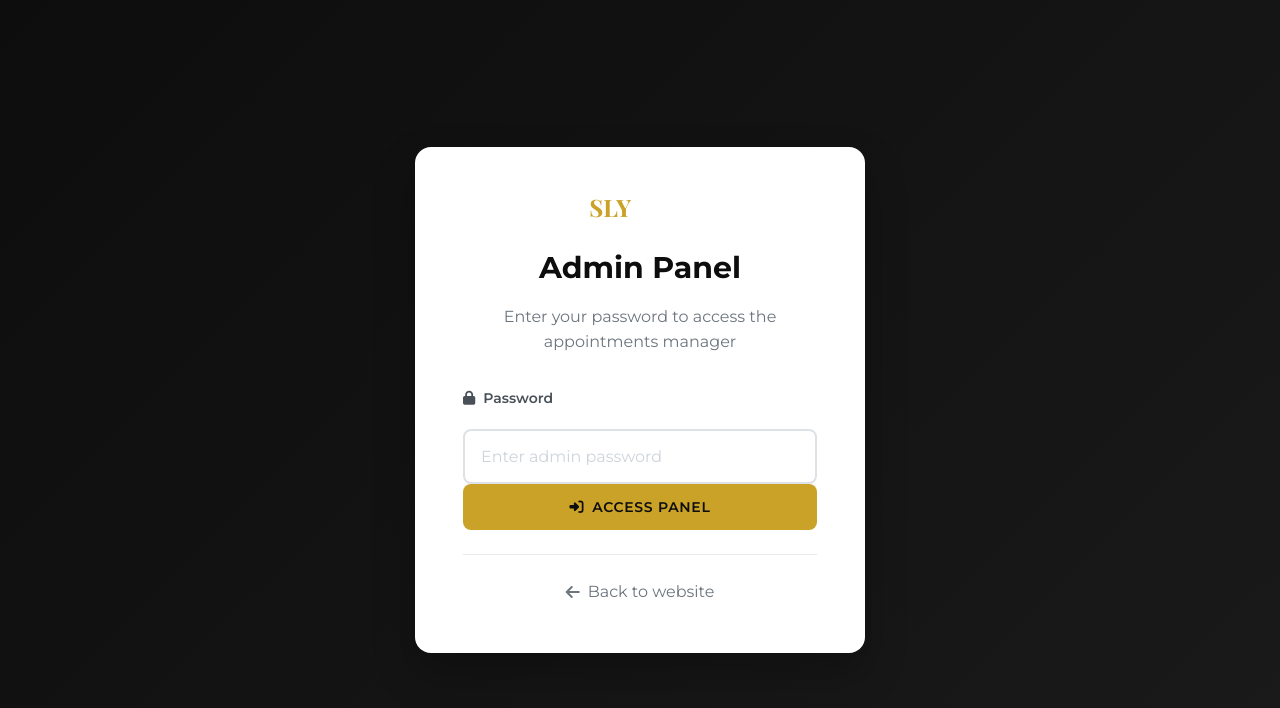
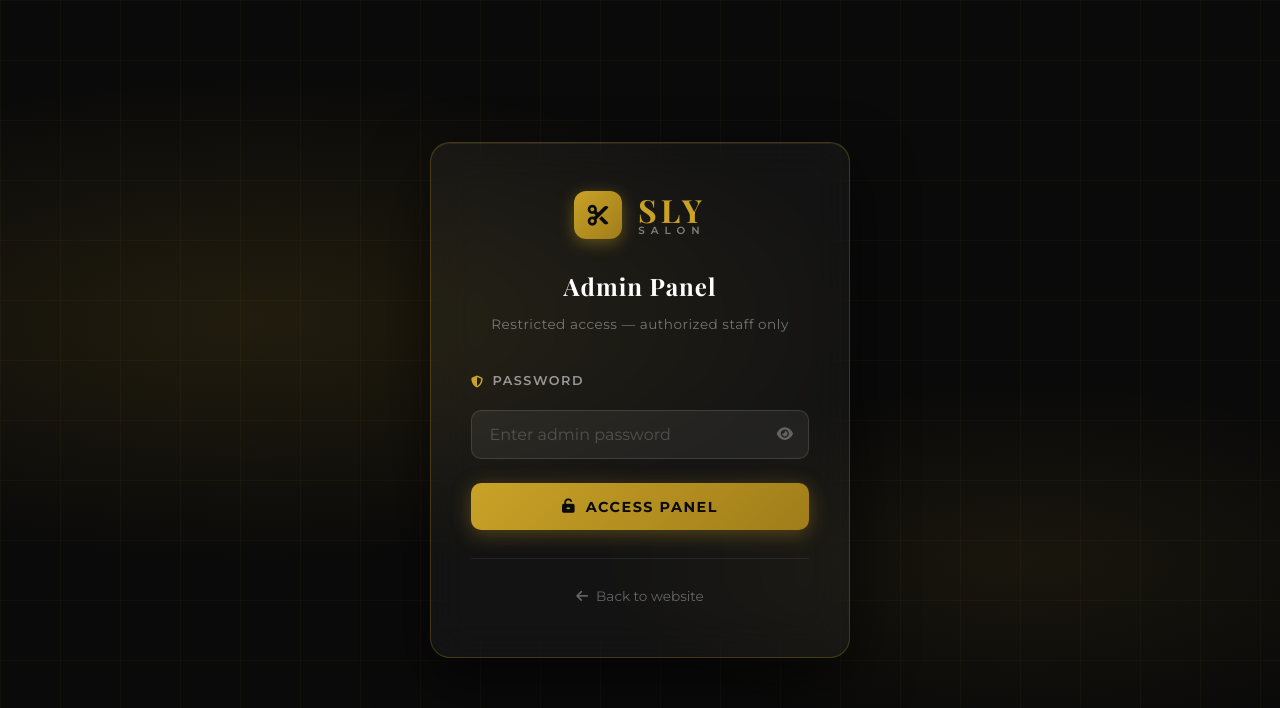
Before and after one commit to danielcortes2/barbershop-SLY-frontend, a website: page admin.html in a window 1280 px wide. Drawn offline with nearby package versions, Linux system fonts and the light colour scheme.

Commit message:
design: professional dark/gold login page with glassmorphism

```diff
--- a/admin.html
+++ b/admin.html
@@ -19,22 +19,27 @@
 <body>
     <!-- Login Screen -->
     <div class="admin-login" id="adminLogin">
+        <div class="login-bg-lines"></div>
         <div class="login-container">
             <div class="login-header">
+                <div class="login-brand">
+                    <div class="login-scissors"><i class="fas fa-cut"></i></div>
                     <div class="logo">
                         <span class="logo-text">SLY</span>
                         <span class="logo-sub">SALON</span>
                     </div>
+                </div>
                 <h2>Admin Panel</h2>
-                <p>Enter your password to access the appointments manager</p>
+                <p>Restricted access &mdash; authorized staff only</p>
             </div>
 
             <form class="login-form" id="loginForm">
-                <div class="form-group">
+                <div class="form-group login-field">
                     <label for="adminPassword">
-                        <i class="fas fa-lock"></i>
+                        <i class="fas fa-shield-alt"></i>
                         Password
                     </label>
+                    <div class="login-input-wrap">
                         <input
                             type="password"
                             id="adminPassword"
@@ -42,11 +47,15 @@
                             required
                             autocomplete="current-password"
                         >
+                        <button type="button" class="toggle-password" id="togglePassword" tabindex="-1" aria-label="Show password">
+                            <i class="fas fa-eye" id="toggleIcon"></i>
+                        </button>
+                    </div>
                 </div>
 
-                <button type="submit" class="btn btn-primary btn-block">
-                    <i class="fas fa-sign-in-alt"></i>
-                    Access Panel
+                <button type="submit" class="btn btn-primary btn-block login-btn" id="loginSubmitBtn">
+                    <i class="fas fa-unlock-alt"></i>
+                    <span>Access Panel</span>
                 </button>
 
                 <div class="login-error" id="loginError" style="display: none;">
@@ -185,5 +194,19 @@
     <!-- Scripts -->
     <script src="js/config.js"></script>
     <script src="js/admin.js"></script>
+    <script>
+        // Toggle password visibility
+        document.getElementById('togglePassword').addEventListener('click', function() {
+            const input = document.getElementById('adminPassword');
+            const icon  = document.getElementById('toggleIcon');
+            if (input.type === 'password') {
+                input.type = 'text';
+                icon.classList.replace('fa-eye', 'fa-eye-slash');
+            } else {
+                input.type = 'password';
+                icon.classList.replace('fa-eye-slash', 'fa-eye');
+            }
+        });
+    </script>
 </body>
 </html>
--- a/css/styles.css
+++ b/css/styles.css
@@ -2095,94 +2095,233 @@ input, textarea, select {
     display: flex;
     align-items: center;
     justify-content: center;
-    background: linear-gradient(135deg, var(--color-dark) 0%, var(--color-secondary) 100%);
+    background: #0a0a0a;
     padding: var(--spacing-4);
+    position: relative;
+    overflow: hidden;
+}
+
+.admin-login::before {
+    content: '';
+    position: absolute;
+    inset: 0;
+    background:
+        radial-gradient(ellipse 80% 50% at 20% 40%, rgba(201,162,39,0.12) 0%, transparent 60%),
+        radial-gradient(ellipse 60% 40% at 80% 70%, rgba(201,162,39,0.08) 0%, transparent 55%);
+    pointer-events: none;
+}
+
+.login-bg-lines {
+    position: absolute;
+    inset: 0;
+    background-image:
+        linear-gradient(rgba(201,162,39,0.04) 1px, transparent 1px),
+        linear-gradient(90deg, rgba(201,162,39,0.04) 1px, transparent 1px);
+    background-size: 60px 60px;
+    pointer-events: none;
 }
 
 .login-container {
-    background: var(--color-white);
-    border-radius: var(--border-radius-xl);
-    padding: var(--spacing-12);
-    max-width: 450px;
+    background: rgba(255,255,255,0.04);
+    border: 1px solid rgba(201,162,39,0.25);
+    backdrop-filter: blur(20px);
+    -webkit-backdrop-filter: blur(20px);
+    border-radius: 20px;
+    padding: 3rem 2.5rem;
+    max-width: 420px;
     width: 100%;
-    box-shadow: var(--shadow-xl);
+    box-shadow: 0 25px 60px rgba(0,0,0,0.6), inset 0 1px 0 rgba(255,255,255,0.07);
     animation: fadeInUp 0.5s ease;
+    position: relative;
+    z-index: 1;
+}
+
+.login-brand {
+    display: flex;
+    align-items: center;
+    justify-content: center;
+    gap: 1rem;
+    margin-bottom: 1.75rem;
+}
+
+.login-scissors {
+    width: 48px;
+    height: 48px;
+    background: linear-gradient(135deg, var(--color-primary), #a07d1a);
+    border-radius: 12px;
+    display: flex;
+    align-items: center;
+    justify-content: center;
+    font-size: 1.3rem;
+    color: #0a0a0a;
+    box-shadow: 0 4px 16px rgba(201,162,39,0.4);
+}
+
+.login-brand .logo {
+    display: flex;
+    flex-direction: column;
+    line-height: 1;
+}
+
+.login-brand .logo-text {
+    font-family: var(--font-heading);
+    font-size: 2rem;
+    font-weight: 700;
+    color: var(--color-primary);
+    letter-spacing: 4px;
+}
+
+.login-brand .logo-sub {
+    font-size: 0.65rem;
+    letter-spacing: 6px;
+    color: rgba(255,255,255,0.45);
+    text-transform: uppercase;
 }
 
 .login-header {
     text-align: center;
-    margin-bottom: var(--spacing-8);
-}
-
-.login-header .logo {
-    display: inline-block;
-    margin-bottom: var(--spacing-6);
+    margin-bottom: 2.25rem;
 }
 
 .login-header h2 {
-    font-size: var(--font-size-3xl);
-    color: var(--color-dark);
-    margin-bottom: var(--spacing-3);
+    font-size: 1.5rem;
+    font-family: var(--font-heading);
+    color: #fff;
+    margin-bottom: 0.5rem;
+    letter-spacing: 1px;
 }
 
 .login-header p {
-    color: var(--color-gray-600);
-}
-
-.login-form {
-    margin-bottom: var(--spacing-6);
-}
-
-.login-form .form-group label {
-    display: flex;
-    align-items: center;
-    gap: var(--spacing-2);
+    color: rgba(255,255,255,0.4);
+    font-size: 0.85rem;
+    letter-spacing: 0.5px;
+}
+
+.login-field label {
+    display: flex;
+    align-items: center;
+    gap: 0.5rem;
+    font-size: 0.8rem;
     font-weight: 600;
-    color: var(--color-gray-700);
-    margin-bottom: var(--spacing-3);
+    letter-spacing: 1.5px;
+    text-transform: uppercase;
+    color: rgba(255,255,255,0.55);
+    margin-bottom: 0.6rem;
+}
+
+.login-field label i {
+    color: var(--color-primary);
+    font-size: 0.75rem;
+}
+
+.login-input-wrap {
+    position: relative;
 }
 
 .login-form input {
     width: 100%;
-    padding: var(--spacing-4);
-    border: 2px solid var(--color-gray-300);
-    border-radius: var(--border-radius);
-    font-size: var(--font-size-base);
-    transition: var(--transition-base);
+    padding: 0.9rem 3rem 0.9rem 1.1rem;
+    background: rgba(255,255,255,0.06);
+    border: 1px solid rgba(255,255,255,0.12);
+    border-radius: 10px;
+    font-size: 1rem;
+    color: #fff;
     font-family: var(--font-body);
+    transition: border-color 0.25s, box-shadow 0.25s, background 0.25s;
+}
+
+.login-form input::placeholder {
+    color: rgba(255,255,255,0.2);
 }
 
 .login-form input:focus {
     outline: none;
-    border-color: var(--color-primary);
-    box-shadow: 0 0 0 3px rgba(201, 162, 39, 0.1);
+    border-color: rgba(201,162,39,0.6);
+    background: rgba(255,255,255,0.08);
+    box-shadow: 0 0 0 3px rgba(201,162,39,0.12);
+}
+
+.toggle-password {
+    position: absolute;
+    right: 1rem;
+    top: 50%;
+    transform: translateY(-50%);
+    background: none;
+    border: none;
+    color: rgba(255,255,255,0.3);
+    cursor: pointer;
+    padding: 0;
+    font-size: 0.9rem;
+    transition: color 0.2s;
+    line-height: 1;
+}
+
+.toggle-password:hover {
+    color: var(--color-primary);
+}
+
+.login-btn {
+    margin-top: 1.5rem;
+    width: 100%;
+    padding: 0.9rem;
+    background: linear-gradient(135deg, var(--color-primary) 0%, #a07d1a 100%);
+    border: none;
+    border-radius: 10px;
+    color: #0a0a0a;
+    font-weight: 700;
+    font-size: 0.9rem;
+    letter-spacing: 1.5px;
+    text-transform: uppercase;
+    cursor: pointer;
+    display: flex;
+    align-items: center;
+    justify-content: center;
+    gap: 0.6rem;
+    transition: opacity 0.2s, transform 0.2s, box-shadow 0.2s;
+    box-shadow: 0 4px 20px rgba(201,162,39,0.35);
+}
+
+.login-btn:hover {
+    opacity: 0.9;
+    transform: translateY(-1px);
+    box-shadow: 0 6px 28px rgba(201,162,39,0.5);
+}
+
+.login-btn:active {
+    transform: translateY(0);
 }
 
 .login-error {
-    padding: var(--spacing-4);
-    background: rgba(239, 68, 68, 0.1);
-    border: 1px solid #ef4444;
-    border-radius: var(--border-radius);
-    color: #dc2626;
-    margin-top: var(--spacing-4);
-    display: flex;
-    align-items: center;
-    gap: var(--spacing-3);
+    margin-top: 1rem;
+    padding: 0.75rem 1rem;
+    background: rgba(220,38,38,0.12);
+    border: 1px solid rgba(220,38,38,0.4);
+    border-radius: 8px;
+    color: #fca5a5;
+    font-size: 0.875rem;
+    display: flex;
+    align-items: center;
+    gap: 0.5rem;
+}
+
+.login-form {
+    margin-bottom: 1.75rem;
 }
 
 .login-footer {
     text-align: center;
-    padding-top: var(--spacing-6);
-    border-top: 1px solid var(--color-gray-200);
+    padding-top: 1.5rem;
+    border-top: 1px solid rgba(255,255,255,0.07);
 }
 
 .back-link {
-    color: var(--color-gray-600);
+    color: rgba(255,255,255,0.35);
     text-decoration: none;
     display: inline-flex;
     align-items: center;
-    gap: var(--spacing-2);
-    transition: var(--transition-fast);
+    gap: 0.5rem;
+    font-size: 0.85rem;
+    transition: color 0.2s;
 }
 
 .back-link:hover {
```
Lines whose indentation alone changed are shown as unchanged.
